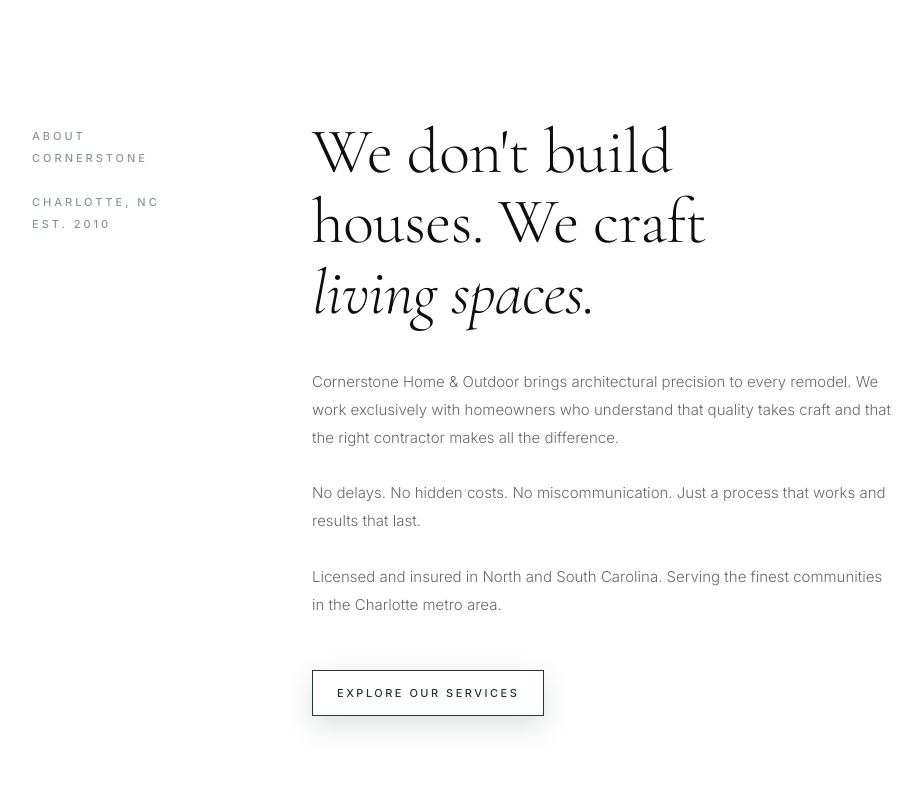
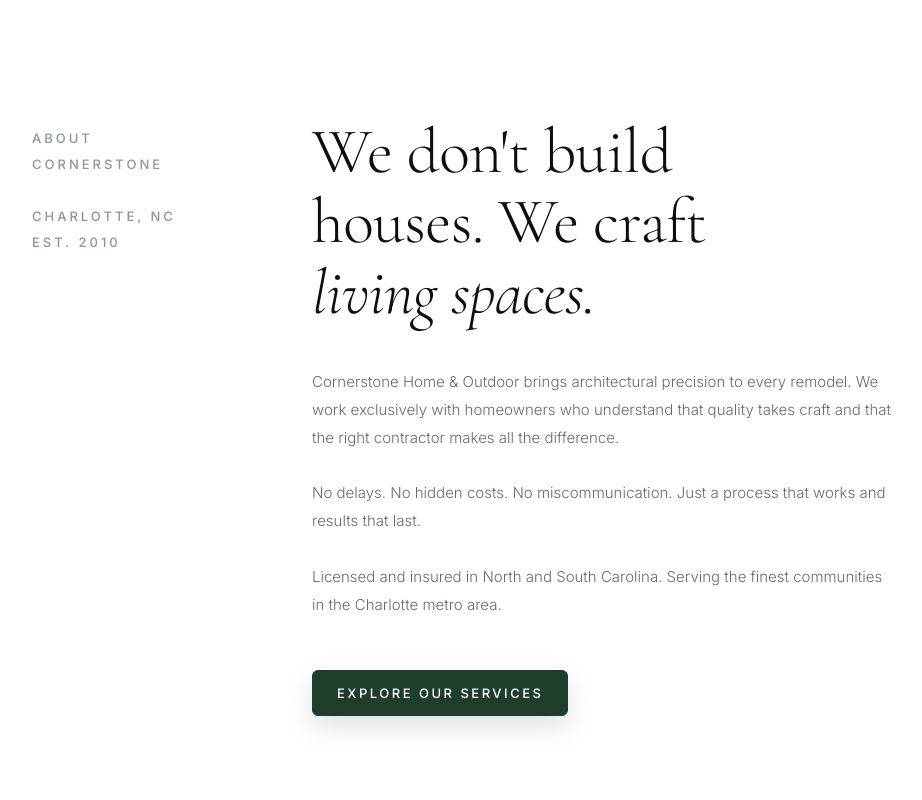
Before and after one commit to Valopez17/Cornerstone, a plain HTML site: page index.html in a window 1280 px wide. Shown: the part 1060-1860 px from the top of the page, without its empty margins (56-978 px from the left). Drawn offline with nearby package versions, Linux system fonts and the light colour scheme.

Commit message:
Refine green button typography

```diff
--- a/styles/main.css
+++ b/styles/main.css
@@ -413,7 +413,7 @@
 }
 
 .intro-aside p {
-  font-size: 11px;
+  font-size: 13px;
   font-weight: 500;
   letter-spacing: 3px;
   text-transform: uppercase;
@@ -456,12 +456,14 @@
   display: inline-flex;
   align-items: center;
   justify-content: center;
-  font-size: 11px;
+  text-align: center;
+  font-size: 13px;
   font-weight: 500;
   letter-spacing: 2.5px;
-  color: var(--green);
-  background: transparent;
+  color: #fff;
+  background: var(--green);
   border: 1px solid var(--green);
+  border-radius: 6px;
   padding: 14px 24px;
   min-height: 46px;
   transition: background 0.2s, color 0.2s, border-color 0.2s,
@@ -472,9 +474,9 @@
 }
 
 .text-link:hover {
-  background: var(--green);
+  background: var(--green-2);
   color: #fff;
-  border-color: var(--green);
+  border-color: var(--green-2);
   transform: translateY(-1px);
 }
 
@@ -1048,9 +1050,9 @@
   border: 1px solid var(--green);
   padding: 20px;
   font-family: "Inter", sans-serif;
-  font-size: 11px;
+  font-size: 13px;
   font-weight: 500;
-  letter-spacing: 3px;
+  letter-spacing: 2.5px;
   text-transform: uppercase;
   cursor: pointer;
   transition: background 0.2s;
```
